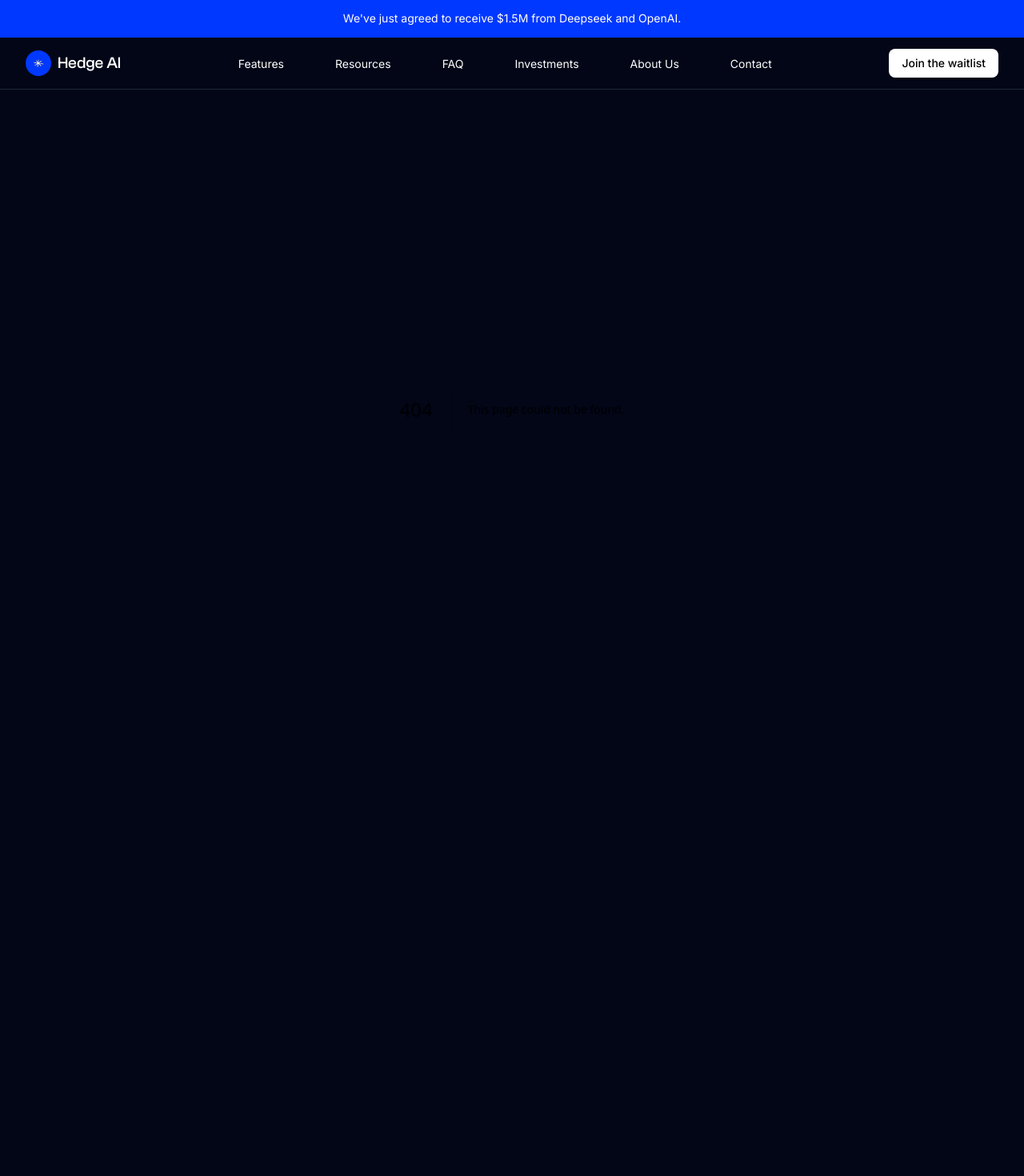
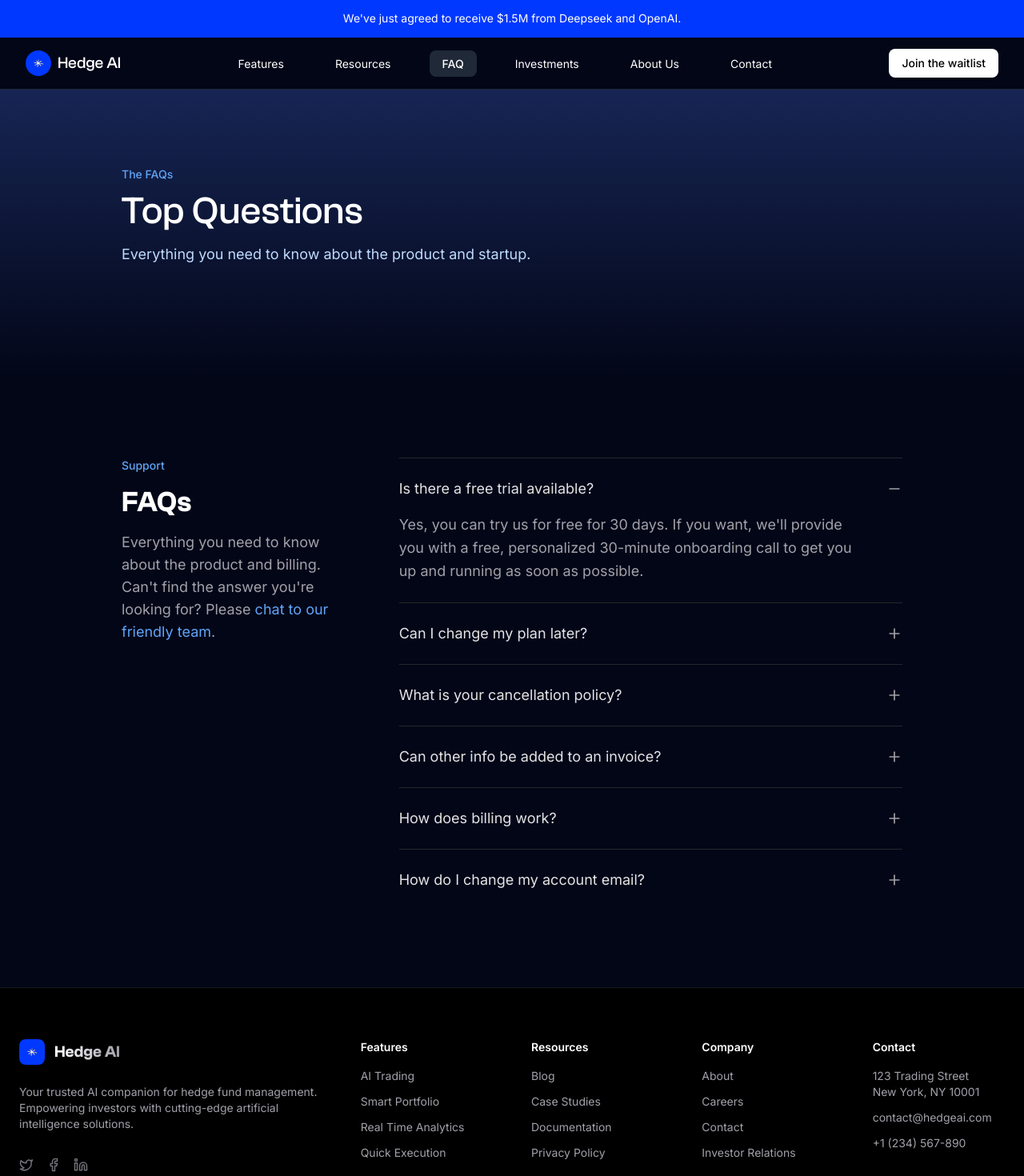
Before and after one commit to Hedge-AI-Corp/hedge-ai-landing, a Next.js app: page /faq in a window 1280 px wide. Before the commit this address had no page. Shown: the top 1470 px of the page at 80% size. Before the commit the page ends 912 px from the top, so only its background shows below. Built offline with nearby package versions, Linux system fonts and the light colour scheme.

Commit message:
Basic FAQ Page Layout

```diff
--- /dev/null
+++ b/app/(landing)/faq/page.tsx
@@ -0,0 +1,94 @@
+"use client";
+
+import React, { useState } from "react";
+import { Plus, Minus } from "lucide-react";
+import { motion } from "framer-motion";
+
+const FaqItem = ({ question, answer, isOpen, onClick }) => (
+  <motion.div
+    initial={{ opacity: 0, y: 20 }}
+    animate={{ opacity: 1, y: 0 }}
+    transition={{ duration: 0.3 }}
+    className="py-6 border-t border-zinc-800"
+  >
+    <button onClick={onClick} className="w-full flex items-center justify-between group">
+      <h3 className="text-lg text-zinc-200 group-hover:text-white transition-colors">{question}</h3>
+      <div className="ml-6 transition-transform duration-200">
+        {isOpen ? (
+          <Minus className="w-5 h-5 text-zinc-400 group-hover:text-white transition-colors" />
+        ) : (
+          <Plus className="w-5 h-5 text-zinc-400 group-hover:text-white transition-colors" />
+        )}
+      </div>
+    </button>
+    <div className={`grid transition-all duration-200 ease-in-out ${isOpen ? "grid-rows-[1fr] opacity-100 mt-4" : "grid-rows-[0fr] opacity-0"}`}>
+      <div className="overflow-hidden">
+        <p className="text-zinc-400 text-lg leading-relaxed pr-12">{answer}</p>
+      </div>
+    </div>
+  </motion.div>
+);
+
+export default function HelpCentre() {
+  const [openIndex, setOpenIndex] = useState(0);
+
+  const faqs = [
+    { question: "Is there a free trial available?", answer: "Yes, you can try us for free for 30 days. If you want, we'll provide you with a free, personalized 30-minute onboarding call to get you up and running as soon as possible." },
+    { question: "Can I change my plan later?", answer: "Yes, you can change your plan at any time. Changes will be reflected in your next billing cycle." },
+    { question: "What is your cancellation policy?", answer: "You can cancel your subscription at any time. You'll continue to have access to the service until the end of your current billing period." },
+    { question: "Can other info be added to an invoice?", answer: "Yes, you can add custom information to your invoices including PO numbers, company details, and additional notes." },
+    { question: "How does billing work?", answer: "We offer monthly and annual billing cycles. Payments are processed securely through our payment partners." },
+    { question: "How do I change my account email?", answer: "You can change your account email from your account settings page. A verification email will be sent to confirm the change." }
+  ];
+
+  return (
+    <motion.div
+      initial={{ opacity: 0, y: 20 }}
+      animate={{ opacity: 1, y: 0 }}
+      transition={{ duration: 0.5 }}
+      className="min-h-screen"
+    >
+      <div className="bg-gradient-to-b from-blue-950 to-slate-950 pt-24 pb-12">
+        <div className="max-w-5xl mx-auto px-6">
+          <div className="mb-24">
+            <div className="text-sm font-medium text-blue-400 mb-3">The FAQs</div>
+            <h1 className="text-5xl font-medium text-white mb-4 font-clash">Top Questions</h1>
+            <p className="text-lg text-blue-200">Everything you need to know about the product and startup.</p>
+          </div>
+        </div>
+      </div>
+      <div className="bg-slate-950">
+        <div className="max-w-5xl mx-auto px-6 py-24">
+          <div className="grid grid-cols-12 gap-x-16">
+            <div className="col-span-4">
+              <div className="text-sm font-medium text-blue-400 mb-4">Support</div>
+              <h2 className="text-4xl font-semibold text-white mb-4 font-clash">FAQs</h2>
+              <p className="text-zinc-400 text-lg">
+                Everything you need to know about the product and billing. Can't find the answer you're looking for? Please{' '}
+                <a href="#" className="text-blue-400 hover:text-blue-300 transition-colors">chat to our friendly team</a>.
+              </p>
+            </div>
+            <div className="col-span-8">
+              <motion.div
+                initial={{ opacity: 0, y: 20 }}
+                animate={{ opacity: 1, y: 0 }}
+                transition={{ duration: 0.5, delay: 0.2 }}
+                className="divide-zinc-800"
+              >
+                {faqs.map((faq, index) => (
+                  <FaqItem
+                    key={index}
+                    question={faq.question}
+                    answer={faq.answer}
+                    isOpen={index === openIndex}
+                    onClick={() => setOpenIndex(index === openIndex ? -1 : index)}
+                  />
+                ))}
+              </motion.div>
+            </div>
+          </div>
+        </div>
+      </div>
+    </motion.div>
+  );
+}
--- a/app/layout.tsx
+++ b/app/layout.tsx
@@ -8,6 +8,7 @@ import Providers from "./providers";
 import Navbar from "@/components/Landing/Navbar";
 import ActiveSectionContextProvider from "@/context/active-section-context";
 import Banner from "@/components/Landing/Banner";
+import Footer from "@/components/Landing/Footer";
 
 const clashgrotesk = localFont({
   src: "../public/fonts/clash-grotesk.woff2",
@@ -45,9 +46,10 @@ export default function RootLayout({
         <Providers>
         <Banner />
         <Navbar />
-        <main className="mt-18">
+        <main className="mt-18 mb-18">
         {children}
         </main>
+        <Footer />
         </Providers>
         <Analytics />
         </ActiveSectionContextProvider>
--- a/app/page.tsx
+++ b/app/page.tsx
@@ -80,7 +80,8 @@ useEffect(() => {
 }, []);
 
   return (
-    <div className="min-h-screen bg-slate-950 flex flex-col items-center justify-start relative overflow-hidden pt-5">
+    <div className="min-h-screen bg-slate-950 flex flex-col items-center justify-start relative overflow-hidden pt-5 pb-12">
+      <div>
         <div className="absolute top-20 -left-40">
     <Blob />
   </div>
@@ -266,7 +267,7 @@ useEffect(() => {
           <div className="absolute inset-0 bg-gradient-to-t from-slate-950 via-slate-950/50 to-transparent" />
         </motion.div>
       </motion.div>
-      <Footer />
+    </div>
     </div>
   );
 }
--- a/components/Landing/Footer.tsx
+++ b/components/Landing/Footer.tsx
@@ -1,139 +1,133 @@
 import React from "react";
 import Link from "next/link";
 import Image from "next/image";
+import { Twitter, Facebook, Linkedin, ArrowRight } from "lucide-react";
 
 function Footer() {
   return (
-    <footer className="bg-gray-800 text-white py-8">
-      <div className="container mx-auto px-4">
-        <div className="grid grid-cols-1 md:grid-cols-5 gap-10 space-y-4">
-          <div className="flex flex-col justify-between py-4">
-            {/* Logo */}
+    <footer className="bg-black border-t border-zinc-900">
+      <div className="container mx-auto px-6 py-12 lg:py-16">
+        <div className="grid grid-cols-1 md:grid-cols-2 lg:grid-cols-6 gap-x-12 gap-y-8">
+          {/* Brand Section - 2 columns wide */}
+          <div className="lg:col-span-2 space-y-6">
             <Link
               href="/"
-              className="flex items-center gap-2 transition-transform duration-300 hover:scale-105"
+              className="flex items-center gap-3 group"
             >
+              <div className="relative w-8 h-8">
                 <Image
                   src="/logo.svg"
                   alt="Hedge AI Logo"
-                width={32}
-                height={32}
-                className="rounded-full mr-4"
+                  fill
+                  className="rounded-lg transition-transform duration-300 group-hover:scale-110"
                 />
-              <span className="font-extrabold text-xl text-white">
+              </div>
+              <span className="font-semibold text-xl bg-gradient-to-r from-white to-zinc-400 bg-clip-text text-transparent font-clash">
                 Hedge AI
               </span>
             </Link>
-            <p className="transition-colors duration-300 hover:text-gray-300">
-              Your trusted AI companion for hedge fund management.
+            <p className="text-zinc-400 text-sm max-w-sm">
+              Your trusted AI companion for hedge fund management. Empowering investors with cutting-edge artificial intelligence solutions.
             </p>
-            <span className="text-xs font-light">
-              &copy; {new Date().getFullYear()} All Rights Reserved
+            <div className="flex items-center gap-4 pt-2">
+              <Link href="https://twitter.com" className="text-zinc-500 hover:text-white transition-colors">
+                <Twitter size={18} />
+              </Link>
+              <Link href="https://facebook.com" className="text-zinc-500 hover:text-white transition-colors">
+                <Facebook size={18} />
+              </Link>
+              <Link href="https://linkedin.com" className="text-zinc-500 hover:text-white transition-colors">
+                <Linkedin size={18} />
+              </Link>
+            </div>
+          </div>
+
+          {/* Features */}
+          <div className="space-y-4">
+            <h3 className="text-sm font-semibold text-white">Features</h3>
+            <ul className="space-y-3 text-sm">
+              {['AI Trading', 'Smart Portfolio', 'Real Time Analytics', 'Quick Execution'].map((item) => (
+                <li key={item}>
+                  <Link href={`/${item.toLowerCase().replace(' ', '-')}`}
+                        className="text-zinc-400 hover:text-white flex items-center group">
+                    <span className="group-hover:translate-x-1 transition-transform">
+                      {item}
                     </span>
-          </div>
-          <div>
-            <h3 className="text-lg font-extrabold mb-2">Features</h3>
-            <ul className="space-y-4">
-              <li className="font-light">
-                <Link href="/ai-trading">
-                  <span className="cursor-pointer transition-all duration-300 hover:text-blue-600 hover:translate-x-1 inline-block">
-                    AI Trading
-                  </span>
+                    <ArrowRight className="w-3 h-3 ml-1 opacity-0 -translate-x-2 group-hover:opacity-100 group-hover:translate-x-0 transition-all" />
                   </Link>
                 </li>
-              <li className="font-light">
-                <Link href="/smart-portfolio">
-                  <span className="cursor-pointer transition-all duration-300 hover:text-blue-600 hover:translate-x-1 inline-block">
-                    Smart Portfolio
+              ))}
+            </ul>
+          </div>
+
+          {/* Resources */}
+          <div className="space-y-4">
+            <h3 className="text-sm font-semibold text-white">Resources</h3>
+            <ul className="space-y-3 text-sm">
+              {['Blog', 'Case Studies', 'Documentation', 'Privacy Policy'].map((item) => (
+                <li key={item}>
+                  <Link href={`/${item.toLowerCase().replace(' ', '-')}`}
+                        className="text-zinc-400 hover:text-white flex items-center group">
+                    <span className="group-hover:translate-x-1 transition-transform">
+                      {item}
                     </span>
+                    <ArrowRight className="w-3 h-3 ml-1 opacity-0 -translate-x-2 group-hover:opacity-100 group-hover:translate-x-0 transition-all" />
                   </Link>
                 </li>
-              <li className="font-light">
-                <Link href="/analytics">
-                  <span className="cursor-pointer transition-all duration-300 hover:text-blue-600 hover:translate-x-1 inline-block">
-                    Real Time Analytics
+              ))}
+            </ul>
+          </div>
+
+          {/* Company */}
+          <div className="space-y-4">
+            <h3 className="text-sm font-semibold text-white">Company</h3>
+            <ul className="space-y-3 text-sm">
+              {['About', 'Careers', 'Contact', 'Investor Relations'].map((item) => (
+                <li key={item}>
+                  <Link href={`/${item.toLowerCase().replace(' ', '-')}`}
+                        className="text-zinc-400 hover:text-white flex items-center group">
+                    <span className="group-hover:translate-x-1 transition-transform">
+                      {item}
                     </span>
+                    <ArrowRight className="w-3 h-3 ml-1 opacity-0 -translate-x-2 group-hover:opacity-100 group-hover:translate-x-0 transition-all" />
                   </Link>
                 </li>
-              <li className="font-light">
-                <Link href="/quick-execution">
-                  <span className="cursor-pointer transition-all duration-300 hover:text-blue-600 hover:translate-x-1 inline-block">
-                    Quick Execution
-                  </span>
+              ))}
+            </ul>
+          </div>
+
+          {/* Contact */}
+          <div className="space-y-4">
+            <h3 className="text-sm font-semibold text-white">Contact</h3>
+            <ul className="space-y-3 text-sm">
+              <li className="text-zinc-400">
+                123 Trading Street
+                <br />
+                New York, NY 10001
+              </li>
+              <li>
+                <Link href="mailto:contact@hedgeai.com"
+                      className="text-zinc-400 hover:text-white transition-colors">
+                  contact@hedgeai.com
+                </Link>
+              </li>
+              <li>
+                <Link href="tel:+1234567890"
+                      className="text-zinc-400 hover:text-white transition-colors">
+                  +1 (234) 567-890
                 </Link>
               </li>
             </ul>
           </div>
-          <div>
-            <h3 className="text-lg font-extrabold mb-2">Resources</h3>
-            <ul className="space-y-4">
-              <li className="font-light">
-                <Link href="/blog">
-                  <span className="cursor-pointer transition-all duration-300 hover:text-blue-600 hover:translate-x-1 inline-block">
-                    Blog
-                  </span>
-                </Link>
-              </li>
-              <li className="font-light">
-                <Link href="/case-studies">
-                  <span className="cursor-pointer transition-all duration-300 hover:text-blue-600 hover:translate-x-1 inline-block">
-                    Case Studies
-                  </span>
-                </Link>
-              </li>
-              <li className="font-light">
-                <Link href="/privacy">
-                  <span className="cursor-pointer transition-all duration-300 hover:text-blue-600 hover:translate-x-1 inline-block">
-                    Privacy Policy
-                  </span>
-                </Link>
-              </li>
-            </ul>
         </div>
-          <div>
-            <h3 className="text-lg font-extrabold mb-2">Follow Us</h3>
-            <ul className="space-y-4">
-              <li className="font-light">
-                <Link href="https://twitter.com">
-                  <span className="cursor-pointer transition-all duration-300 hover:text-blue-600 hover:translate-x-1 inline-block">
-                    Twitter
-                  </span>
-                </Link>
-              </li>
-              <li className="font-light">
-                <Link href="https://facebook.com">
-                  <span className="cursor-pointer transition-all duration-300 hover:text-blue-600 hover:translate-x-1 inline-block">
-                    Facebook
-                  </span>
-                </Link>
-              </li>
-              <li className="font-light">
-                <Link href="https://linkedin.com">
-                  <span className="cursor-pointer transition-all duration-300 hover:text-blue-600 hover:translate-x-1 inline-block">
-                    LinkedIn
-                  </span>
-                </Link>
-              </li>
-            </ul>
-          </div>
-          <div>
-            <h3 className="text-lg font-extrabold mb-2">Get in Touch</h3>
-            <ul className="space-y-4">
-              <li className="font-light">
-                <Link href="/contact">
-                  <span className="cursor-pointer transition-all duration-300 hover:text-blue-600 hover:translate-x-1 inline-block">
-                    Contact Us
-                  </span>
-                </Link>
-              </li>
-              <li className="font-light">
-                <Link href="/investor-contact">
-                  <span className="cursor-pointer transition-all duration-300 hover:text-blue-600 hover:translate-x-1 inline-block">
-                    Investor Enquiry
-                  </span>
-                </Link>
-              </li>
-            </ul>
+
+        {/* Bottom Bar */}
+        <div className="mt-12 pt-8 border-t border-zinc-900 flex flex-col md:flex-row justify-between items-center gap-4 text-sm text-zinc-500">
+          <p>&copy; {new Date().getFullYear()} Hedge AI. All rights reserved.</p>
+          <div className="flex gap-6">
+            <Link href="/terms" className="hover:text-white transition-colors">Terms</Link>
+            <Link href="/privacy" className="hover:text-white transition-colors">Privacy</Link>
+            <Link href="/cookies" className="hover:text-white transition-colors">Cookies</Link>
           </div>
         </div>
       </div>
--- a/components/Landing/Navbar.tsx
+++ b/components/Landing/Navbar.tsx
@@ -1,7 +1,6 @@
 "use client";
 
 import { Button } from "@/components/ui/button";
-import { useActiveSectionContext } from "@/context/active-section-context";
 import { AnimatePresence, motion } from "framer-motion";
 import {
   BookOpen,
@@ -14,27 +13,32 @@ import {
 import Image from "next/image";
 import Link from "next/link";
 import { useState } from "react";
+import { usePathname } from "next/navigation";
 
 const features = [
   {
     name: "AI Trading",
     description: "Advanced algorithms for automated trading",
     icon: ChartLine,
+    href: "/features/ai-trading"
   },
   {
     name: "Smart Portfolio",
     description: "AI-powered portfolio management",
     icon: Bot,
+    href: "/features/smart-portfolio"
   },
   {
     name: "Real-time Analytics",
     description: "Live market analysis and insights",
     icon: LineChart,
+    href: "/features/analytics"
   },
   {
     name: "Quick Execution",
     description: "Fast and reliable trade execution",
     icon: Timer,
+    href: "/features/quick-execution"
   },
 ];
 
@@ -43,17 +47,18 @@ const resources = [
     name: "Case Studies",
     description: "How we've helped others grow",
     icon: BookOpen,
+    href: "/resources/case-studies"
   },
   {
     name: "Blog",
     description: "Latest insights and updates",
     icon: Newspaper,
+    href: "/resources/blog"
   },
 ];
 
 export default function Navbar() {
-  const { activeSection, setActiveSection, setTimeOfLastClick } =
-    useActiveSectionContext();
+  const pathname = usePathname();
   const [hoveredLink, setHoveredLink] = useState(null);
 
   const links = [
@@ -65,18 +70,26 @@ export default function Navbar() {
     { name: "Contact", hash: "/contact" },
   ];
 
+  const isLinkActive = (hash: string) => {
+    if (hash === pathname) return true;
+    if (hash === "/features" && pathname.startsWith("/features/")) return true;
+    if (hash === "/resources" && pathname.startsWith("/resources/")) return true;
+    return false;
+  };
+
   const Dropdown = ({ items }: { items: any }) => (
     <motion.div
       initial={{ opacity: 0, y: 10 }}
       animate={{ opacity: 1, y: 0 }}
       exit={{ opacity: 0, y: 10 }}
       transition={{ duration: 0.2 }}
-      className="absolute top-full left-1/2 -translate-x-1/2 mt-2 w-80 bg-gray-900/95 backdrop-blur-sm rounded-xl shadow-lg border border-gray-700 overflow-hidden"
+      style={{ position: 'absolute', left: '50%', transform: 'translateX(-50%)', top: '100%' }}
+      className="mt-2 w-80 bg-gray-900 rounded-xl shadow-xl border border-gray-800 overflow-hidden z-[999]"
     >
-      <div className="grid grid-cols-1 gap-2 p-4">
+      <div className="relative grid grid-cols-1 gap-2 p-4">
         {items.map((item: any) => (
+          <Link href={item.href} key={item.name}>
             <motion.div
-            key={item.name}
               whileHover={{ x: 4 }}
               className="flex items-start gap-3 p-2 rounded-lg hover:bg-gray-800 transition-colors"
             >
@@ -88,14 +101,14 @@ export default function Navbar() {
                 <p className="text-xs text-gray-400">{item.description}</p>
               </div>
             </motion.div>
+          </Link>
         ))}
       </div>
     </motion.div>
   );
 
-
   return (
-    <header className="top-0 left-0 right-0 backdrop-blur-md border-b bg-slate-950 border-gray-800 z-50">
+    <header className="relative backdrop-blur-md border-b bg-slate-950 border-gray-800">
       <nav className="flex items-center justify-between max-w-7xl mx-auto px-8 h-16">
         {/* Logo */}
         <Link href="/" className="flex items-center gap-2">
@@ -121,14 +134,10 @@ export default function Navbar() {
               <Link
                 href={link.hash}
                 className={`text-sm px-4 py-2 rounded-lg transition-all duration-200 ${
-                  activeSection === link.name
+                  isLinkActive(link.hash)
                     ? "text-white font-medium bg-gray-800"
                     : "text-white hover:text-gray-200 hover:bg-gray-800/50"
                 }`}
-                onClick={() => {
-                  setActiveSection(link.name);
-                  setTimeOfLastClick(Date.now());
-                }}
               >
                 {link.name}
               </Link>
```
Lines whose indentation alone changed are shown as unchanged.
